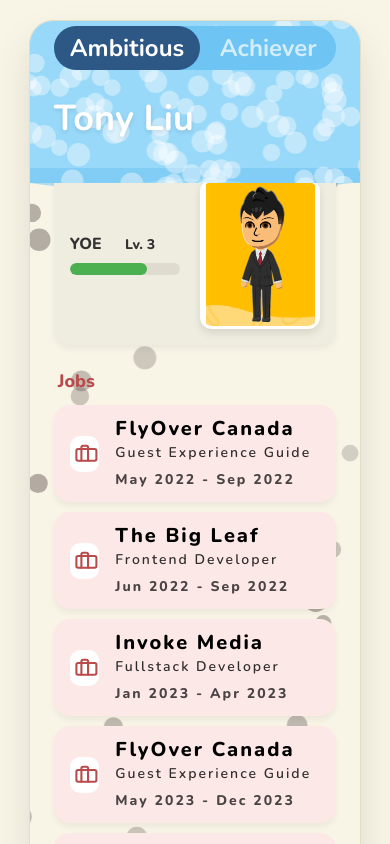
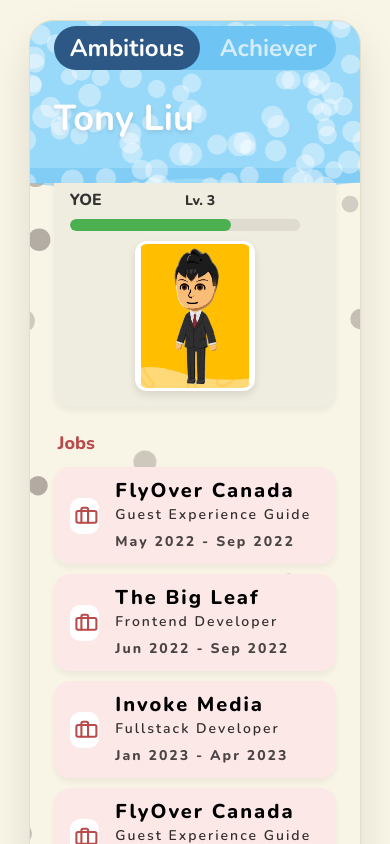
Before and after one commit to TonyLiu0226/yunxiaoliu.com_v2, a React (Vite) app in the folder yunxiaoliu.com/: page / in a window 390 px wide. Shown: the top 844 px of the page. Built offline with nearby package versions, Linux system fonts and the light colour scheme.

Commit message:
mobile responsiveness for stats bar

```diff
--- a/yunxiaoliu.com/src/index.css
+++ b/yunxiaoliu.com/src/index.css
@@ -208,6 +208,18 @@ body {
   box-shadow: var(--card-shadow);
 }
 
+@media screen and (max-width: 450px) {
+  .profile-stats-card {
+    display: flex;
+    flex-direction: column;
+    justify-content: center;
+  }
+
+  .stats-info {
+    padding-top: 10px;
+  }
+}
+
 .stats-info {
   flex: 1;
   padding-right: 20px;
@@ -253,6 +265,7 @@ body {
   box-shadow: 0 4px 8px rgba(0, 0, 0, 0.1);
   background-color: white;
   flex-shrink: 0;
+  margin-top: 10px;
 }
 
 .avatar-img {
```
